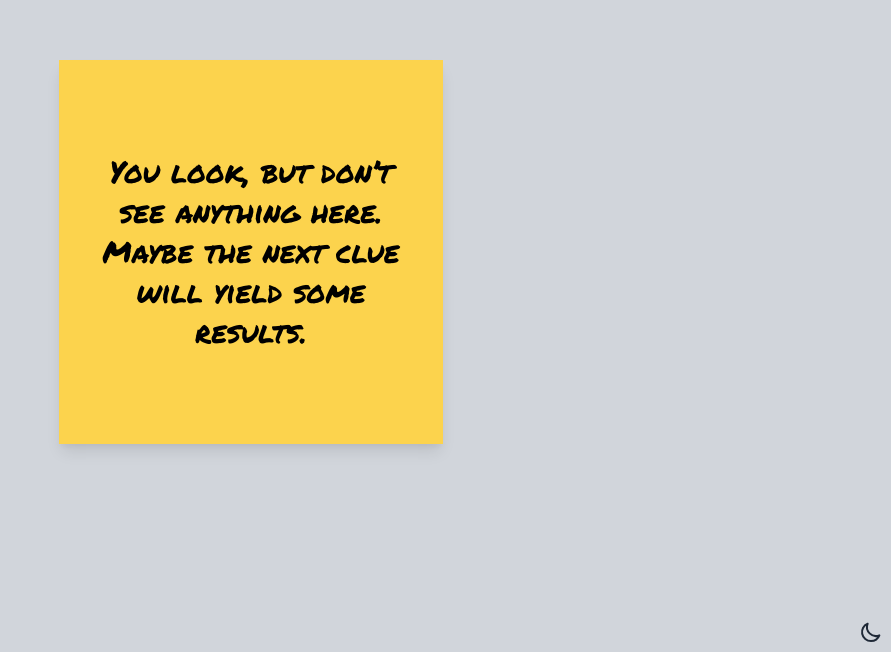
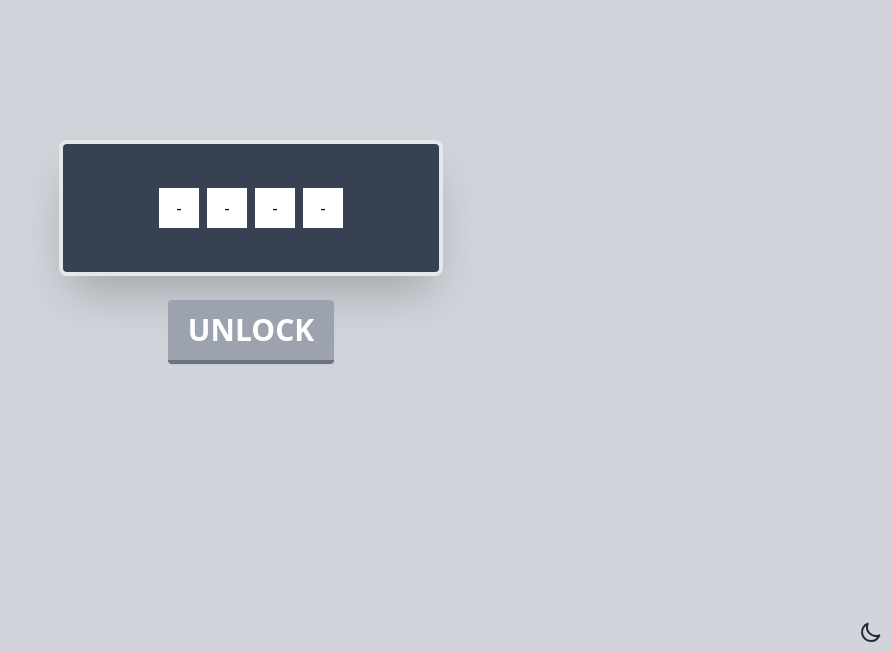
Before and after one commit to tylerpetz/halloween-game, a Vue app: page /kitchen in a window 1280 px wide. Shown: the part 148-800 px from the top of the page, without its empty margins (389-1280 px from the left). Built offline with nearby package versions, Linux system fonts and the light colour scheme; the HTML template or start-up script is replaced by a standard one.

Commit message:
cleanup, add pincode to wrong page

```diff
--- a/src/components/Game.vue
+++ b/src/components/Game.vue
@@ -27,12 +27,6 @@ function checkForm(path, check) {
     displayMessage.value = messages.value[check]
   } else {
     displayMessage.value = 'Wrong code, try again.'
-  }
-}
-
-function changeValue(e) {
-  if (e.target.value.length === 4) {
-    e.target.blur()
   }
 }
 </script>
--- a/src/components/Wrong.vue
+++ b/src/components/Wrong.vue
@@ -1,5 +1,63 @@
+<script setup>
+import { ref } from 'vue'
+
+let code = ref('')
+let displayMessage = ref('')
+
+const codes = ['8217', '9534', '4162', '6829', '9425', '7582']
+
+function checkForm(check) {
+  if (codes.includes(check)) {
+    displayMessage.value = 'You look, but don’t see anything here. Maybe the next clue will yield some results.'
+  } else {
+    displayMessage.value = 'Wrong code, try again.'
+  }
+}
+</script>
+
 <template>
-  <h1 class="text-3xl bg-yellow-300 text-black h-96 shadow-lg w-96 flex justify-center items-center p-6 font-scary leading-10">
-    You look, but don’t see anything here. Maybe the next clue will yield some results.
-  </h1>
+  <div v-if="$route.path === '/' || $route.path === ''">
+    Nothing to see here.
+  </div>
+  <template v-else>
+    <transition
+      enter-active-class="transition-all duration-1000 ease-out-quad"
+      leave-active-class="transition-all duration-1000 ease-in-quad"
+      enter-from-class="opacity-0"
+      enter-to-class="opacity-100"
+      leave-from-class="opacity-100"
+      leave-to-class="opacity-0"
+    >
+      <h1 class="text-3xl bg-yellow-300 text-black h-96 shadow-lg w-96 flex justify-center items-center p-6 font-scary leading-10" v-if="displayMessage">
+        {{ displayMessage }}
+      </h1>
+    </transition>
+    <form class="flex flex-col items-center" @submit.prevent="checkForm(code)" v-if="!displayMessage">
+      <div class="block relative bg-gray-700 border-gray-200 shadow-2xl rounded-lg border-4 p-10 w-96">
+        <div class="security-code-wrap flex items-center justify-center">
+          <label for="code-field">
+            <ul class="justify-center m-0 p-0 flex">
+              <li class="block list-none w-10 h-10 text-base leading-10 bg-white m-1 text-black" v-for="(item, index) in 4" :key="index">
+                {{code[index] || '-'}}
+              </li>
+            </ul>
+          </label>
+          <input ref="input" class="input-code" v-model="code" id="code-field" name="code-field" type="tel" maxlength="4" autocorrect="off" autocomplete="off" autocapitalize="off">
+        </div>
+      </div>
+      <button
+        type="submit"
+        :disabled="code.length < 4"
+        :class="code.length === 4 ? 'bg-yellow-600 hover:bg-yellow-500 border-yellow-700 hover:border-yellow-600' : 'bg-gray-400 border-gray-500 pointer-events-none'"
+        class="border-b-4 text-white text-center py-3 px-5 rounded font-bold text-3xl mt-6 relative z-20 shadow-sm transition-colors">UNLOCK</button>
+    </form>
+  </template>
 </template>
+
+<style scoped lang="scss">
+.input-code {
+  position: absolute;
+  left: -9999px;
+  top: -9999px;
+}
+</style>
```
